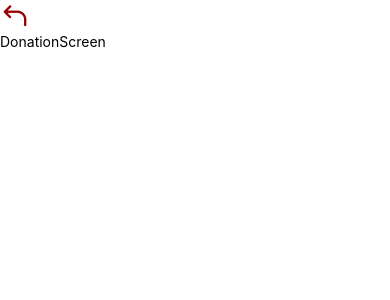
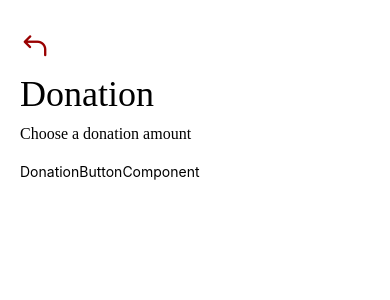
Before and after one commit to surya758/BharatSwayamsevak, a React Native app in the folder Frontend/: screen / in a window 390 px wide. Shown: the top 300 px of the page. Built offline with nearby package versions, Linux system fonts and the light colour scheme.

Commit message:
started with donation screen and donation button compnent

```diff
--- /dev/null
+++ b/Frontend/src/components/DonationButton/DonationButtonComponent.tsx
@@ -0,0 +1,14 @@
+import {StyleSheet, Text, View} from 'react-native';
+
+import React from 'react';
+import styles from './styles';
+
+const DonationButtonComponent = props => {
+  return (
+    <View>
+      <Text>DonationButtonComponent</Text>
+    </View>
+  );
+};
+
+export default DonationButtonComponent;
--- /dev/null
+++ b/Frontend/src/components/DonationButton/styles.ts
@@ -0,0 +1,3 @@
+import {StyleSheet, Text, View} from 'react-native';
+const styles = StyleSheet.create({});
+export default styles;
--- a/Frontend/src/screens/DonationScreen/DonationScreen.tsx
+++ b/Frontend/src/screens/DonationScreen/DonationScreen.tsx
@@ -1,19 +1,24 @@
 import {SafeAreaView, StyleSheet, Text, View} from 'react-native';
 
 import AntDesign from 'react-native-vector-icons/AntDesign';
+import DonationButtonComponent from '../../components/DonationButton/DonationButtonComponent';
 import React from 'react';
 import styles from './styles';
 
 const DonationScreen = () => {
   return (
-    <SafeAreaView>
+    <SafeAreaView style={styles.container}>
       <AntDesign
         name="back"
         size={30}
         color="#900"
         style={styles.backIconStyle}
       />
-      <Text>DonationScreen</Text>
+      <View>
+        <Text style={styles.donationOne}>Donation</Text>
+        <Text style={styles.donationTwo}>Choose a donation amount</Text>
+      </View>
+      <DonationButtonComponent />
     </SafeAreaView>
   );
 };
--- a/Frontend/src/screens/DonationScreen/styles.ts
+++ b/Frontend/src/screens/DonationScreen/styles.ts
@@ -1,5 +1,22 @@
 import {StyleSheet} from 'react-native';
 
-const styles = StyleSheet.create({});
+const styles = StyleSheet.create({
+  container: {
+    marginHorizontal: 20,
+  },
+  backIconStyle: {
+    marginTop: 30,
+  },
+  donationOne: {
+    fontFamily: 'Comfortaa-Regular',
+    marginVertical: 10,
+    fontSize: 36,
+  },
+  donationTwo: {
+    fontFamily: 'Comfortaa-Regular',
+    marginBottom: 20,
+    fontSize: 16,
+  },
+});
 
 export default styles;
```
